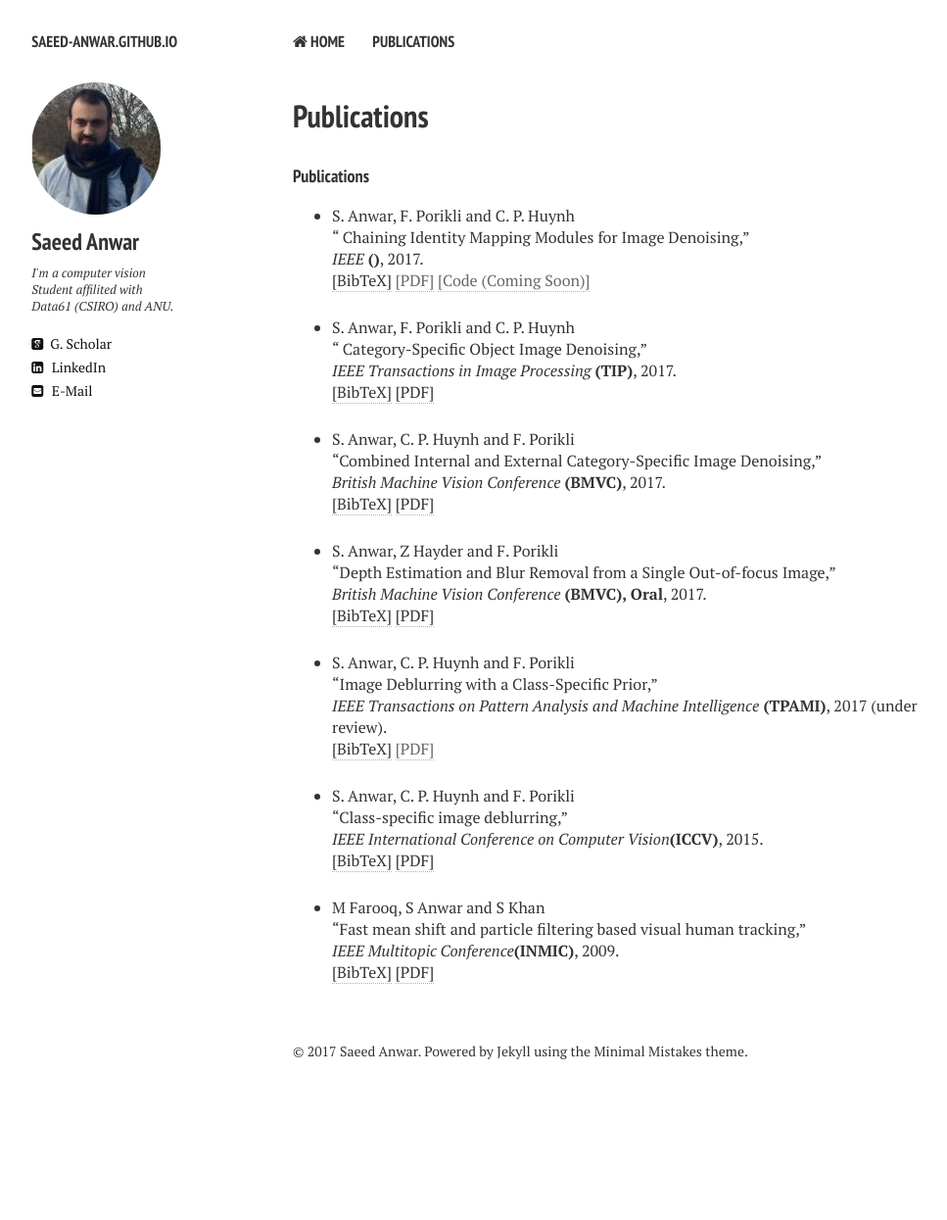
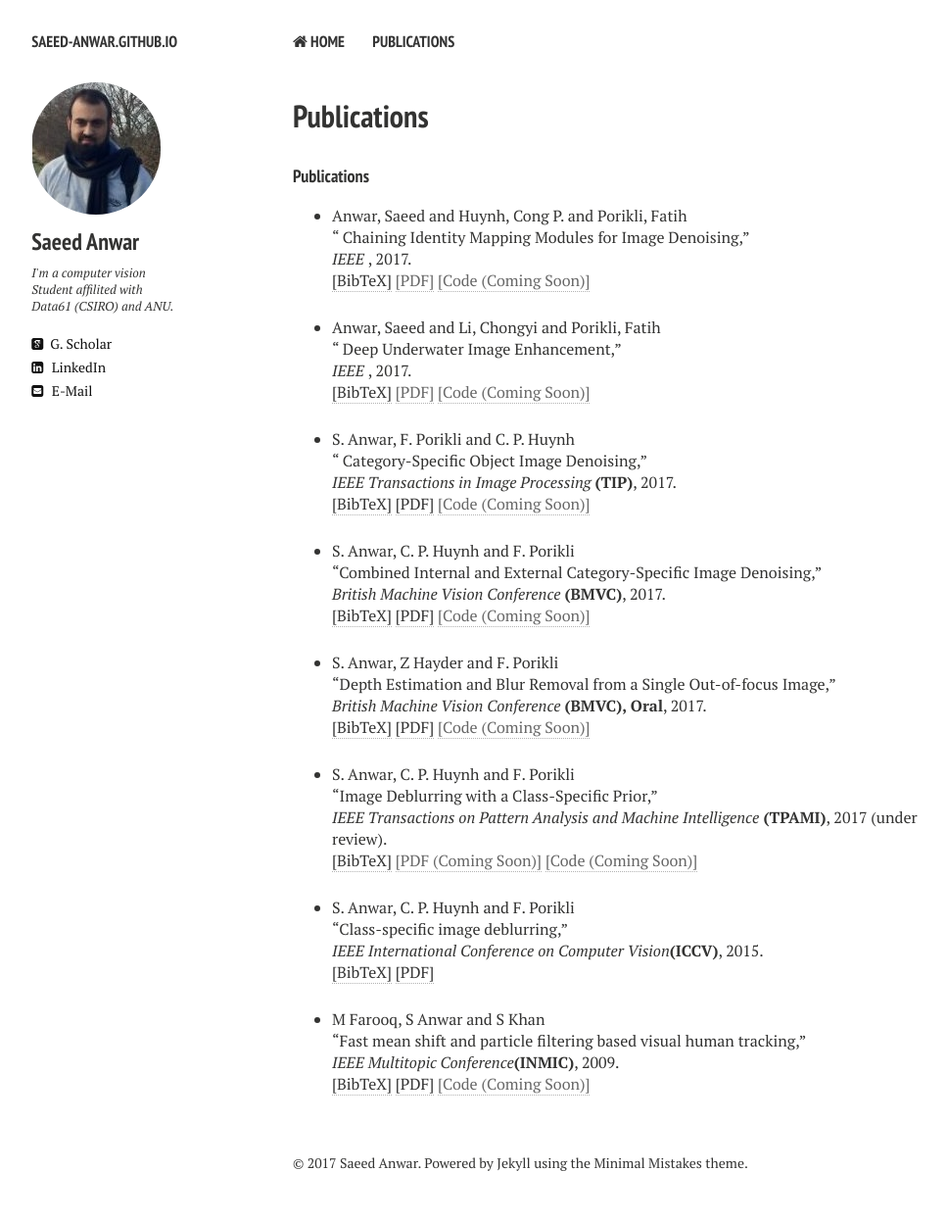
Before and after one commit to saeed-anwar/saeed-anwar.github.io, a Jekyll site: the page built from publications.md, in a window 1280 px wide. Shown: the whole page at 98% size, without its empty margins (21-988 px from the left). Built offline with Jekyll 4.4.1, drawn with Linux system fonts in a browser that asks for light colours; nearby versions of some CDN libraries; before the commit the page ends 1131 px from its top, so only the background shows below that.

Commit message:
Update publications.html

```diff
--- a/_layouts/publications.html
+++ b/_layouts/publications.html
@@ -90,10 +90,9 @@ div.bibtex pre { font-size: 75%; overflow: auto;  width: 100%; padding: 0em 0em;
 <ul class="biblist">
 
 <!-- Item: Anwar2017CIMM -->
-<li ><p>
-S. Anwar, F. Porikli and C. P. Huynh <br>
+<li ><p>Anwar, Saeed and Huynh, Cong P. and  Porikli, Fatih <br>
 &ldquo; Chaining Identity Mapping Modules for Image Denoising,&rdquo;<br>
-<i>IEEE  </i><b>()</b>, 2017.
+<i>IEEE  </i><b></b>, 2017.
 
 <br />
 <a href="javascript:toggleBibtex('Anwar2017CIMM')">[BibTeX]</a>
@@ -106,7 +105,30 @@ S. Anwar, F. Porikli and C. P. Huynh <br>
 @article{Anwar2017CIMM,
   author = {Anwar, Saeed and Huynh, Cong P. and  Porikli, Fatih},
   title = {Chaining Identity Mapping Modules for Image Denoising},
-  journal = {},
+  journal = {IEEE},
+  year = {2017}
+}
+</pre>
+</div>
+</li>
+
+<!-- Item: Anwar2017UWE -->
+<li ><p>Anwar, Saeed and Li, Chongyi and  Porikli, Fatih <br>
+&ldquo; Deep Underwater Image Enhancement,&rdquo;<br>
+<i>IEEE  </i><b></b>, 2017.
+
+<br />
+<a href="javascript:toggleBibtex('Anwar2017UWE')">[BibTeX]</a>
+<a href="">[PDF]</a>
+<a href="">[Code (Coming Soon)]</a>
+
+</p>
+<div id="bib_Anwar2017UWE" class="bibtex noshow">
+<pre>
+@article{Anwar2017UWE,
+  author = {Anwar, Saeed and Li, Chongyi and  Porikli, Fatih},
+  title = {Deep Underwater Image Enhancement},
+  journal = {IEEE},
   year = {2017}
 }
 </pre>
@@ -122,6 +144,7 @@ S. Anwar, F. Porikli and C. P. Huynh <br>
 <br />
 <a href="javascript:toggleBibtex('Anwar2017noise')">[BibTeX]</a>
 <a href="../papers/TIP17-noise.pdf">[PDF]</a>
+<a href="">[Code (Coming Soon)]</a>
 
 </p>
 <div id="bib_Anwar2017noise" class="bibtex noshow">
@@ -145,6 +168,7 @@ S. Anwar, C. P. Huynh and F. Porikli <br>
 <br />
 <a href="javascript:toggleBibtex('Anwar2017internalnoise')">[BibTeX]</a>
 <a href="../papers/BMVC17-internalnoise.pdf">[PDF]</a>
+<a href="">[Code (Coming Soon)]</a>
 
 </p>
 <div id="bib_Anwar2017internalnoise" class="bibtex noshow">
@@ -170,6 +194,7 @@ S. Anwar, Z Hayder and F. Porikli <br>
 <br />
 <a href="javascript:toggleBibtex('Anwar2017depth')">[BibTeX]</a>
 <a href="../papers/BMVC17-depth.pdf">[PDF]</a>
+<a href="">[Code (Coming Soon)]</a>
 
 </p>
 <div id="bib_Anwar2017depth" class="bibtex noshow">
@@ -193,7 +218,8 @@ S. Anwar, C. P. Huynh and F. Porikli <br>
 
 <br />
 <a href="javascript:toggleBibtex('Anwar2017PAMI')">[BibTeX]</a>
-<a href="">[PDF]</a>
+<a href="">[PDF (Coming Soon)]</a>
+<a href="">[Code (Coming Soon)]</a>
 
 </p>
 <div id="bib_Anwar2017PAMI" class="bibtex noshow">
@@ -241,6 +267,7 @@ M Farooq, S Anwar and S Khan <br>
 <br />
 <a href="javascript:toggleBibtex('farooq2009fast')">[BibTeX]</a>
 <a href="../papers/INMIC2009-fast.pdf">[PDF]</a>
+<a href="">[Code (Coming Soon)]</a>
 
 </p>
 <div id="bib_farooq2009fast" class="bibtex noshow">
```
